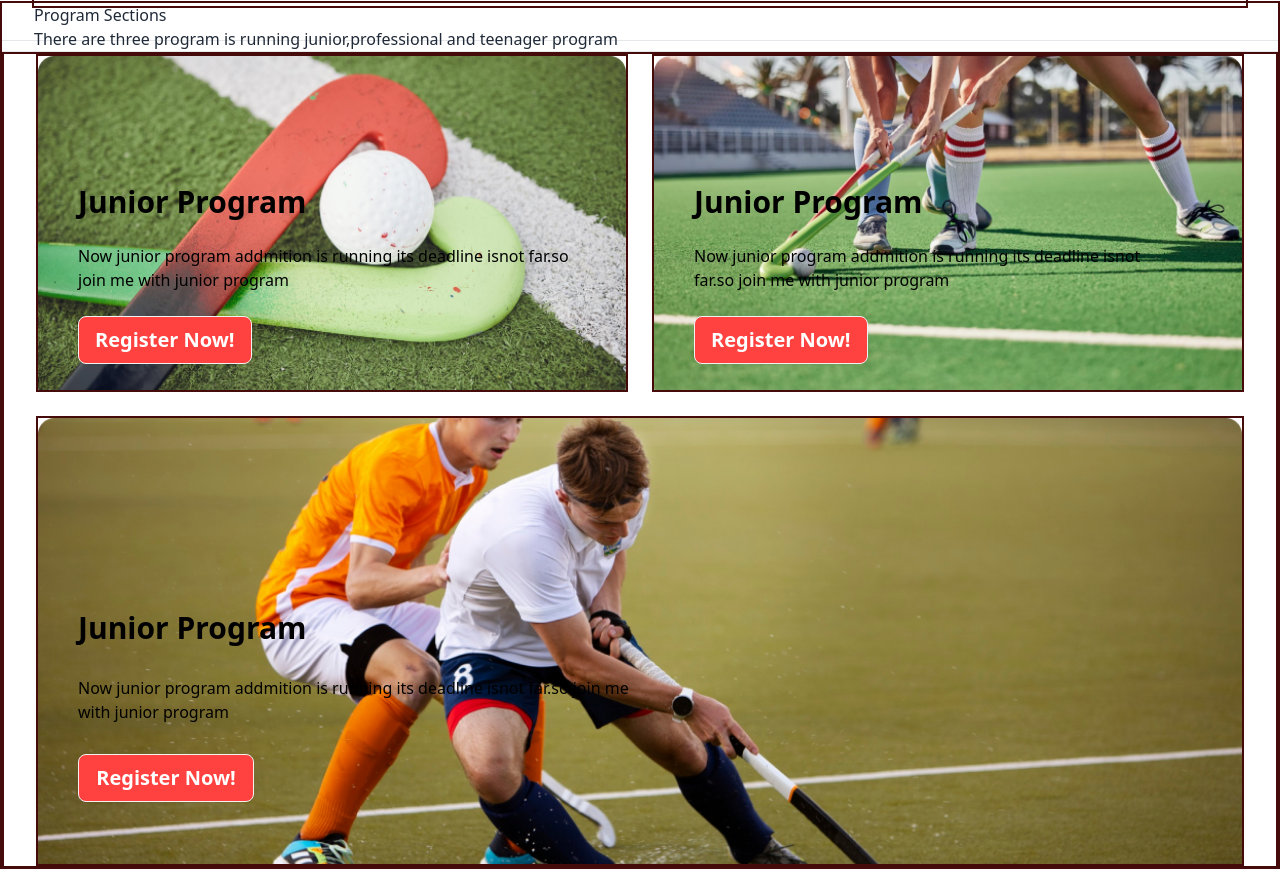
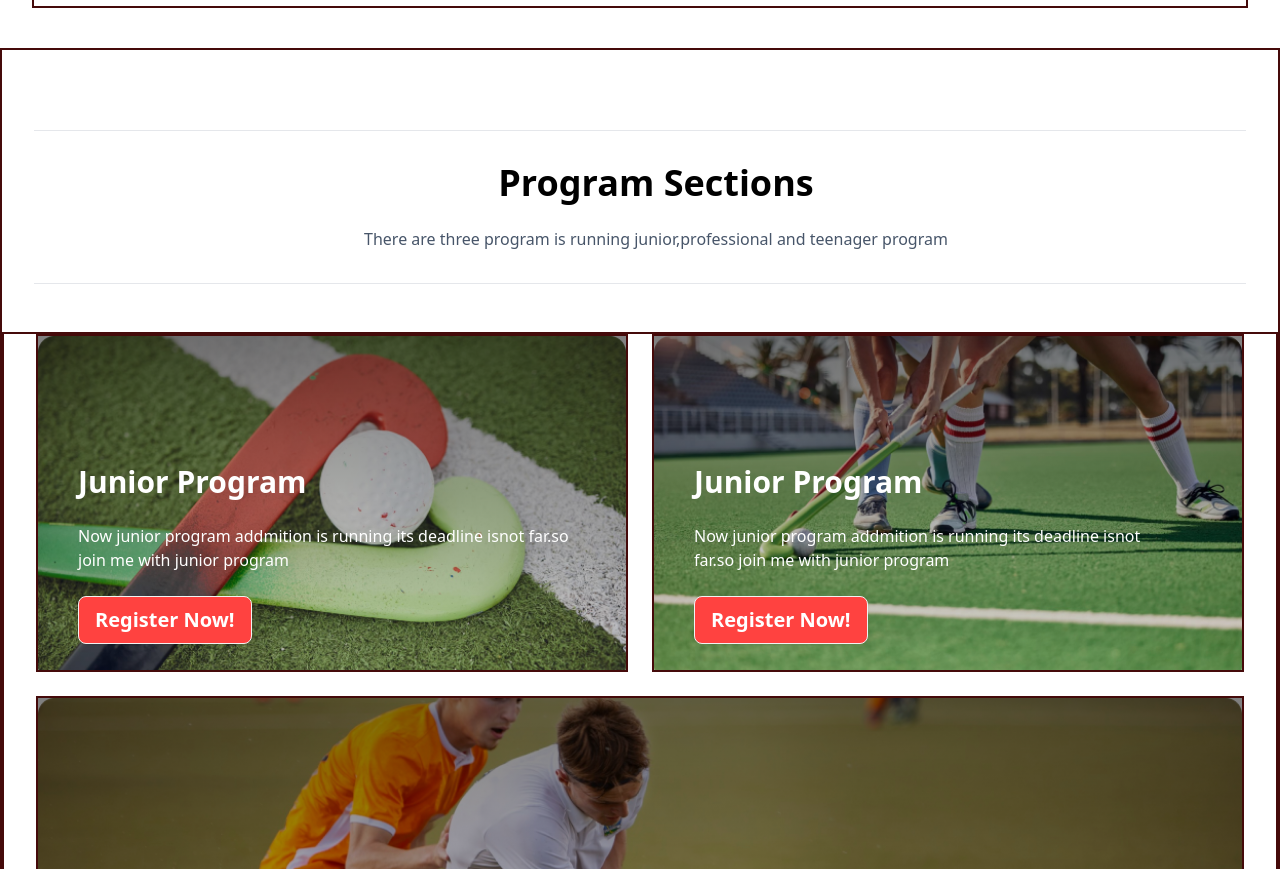
Before and after one commit to shipon1242/Assignment-three, a plain HTML site: page index.html in a window 1280 px wide. Shown: the part 1370-2239 px from the top of the page. Drawn offline with nearby package versions, Linux system fonts and the light colour scheme.

Commit message:
program section with gradient

```diff
--- a/index.html
+++ b/index.html
@@ -149,43 +149,45 @@
 
       </section>
       <!----program section-->
-      <hr class="h-px bg-[#13131833]">
-      <section class=" container mx-auto border-2 border-red-950 -m-10">
-        <div class=" pl-8 ">
-          <h2>
+
+      <section class=" container mx-auto border-2 border-red-950  mt-2">
+        <hr class="h-px bg-[#13131833] mt-20 mx-8">
+        <div class=" pl-8 grid justify-center items-center gap-6 mb-8 mt-8 ">
+
+          <h2 class="text-center font-bold text-4xl text-black">
             Program Sections
           </h2>
-          <p> There are three program is running junior,professional and teenager program</p>
+          <p class="text-center font-medium text-base text-slate-600"> There are three program is running junior,professional and teenager program</p>
         </div>
-        <hr class="h-px bg-[#13131833] -px-20">
+        <hr class="h-px bg-[#13131833]  mb-12   mx-8">
         <!--image grid part-->
         <div class=" container mx-auto  border-2 border-red-950 grid grid-cols-2 gap-6
         pl-8 pr-8">
 
 
-  <div class=" container   bg-cover  border-2 border-red-950 pt-32 pl-10 space-y-6 bg-[url(./images/2.png)] bg-no-repeat  ">
-    <h3 class="font-extrabold text-3xl text-black">Junior Program</h3>
-    <p class="font-medium text-base pr-10 text-black">
+  <div class=" container   bg-cover  border-2 border-red-950 pt-32 pl-10 space-y-6 bg-[linear-gradient(180deg,rgba(0,0,0,0.5),rgba(0,0,0,0.1)),url(./images/2.png)] bg-no-repeat  ">
+    <h3 class="font-extrabold text-3xl text-white">Junior Program</h3>
+    <p class="font-medium text-base pr-10 text-white">
       Now junior program addmition is running its deadline isnot far.so join me with junior program
     </p>
     <a class="btn  text-sm lg:text-xl font-normal lg:font-semibold text-white bg-hokes-color   ">Register Now!</a>
 
 </div>
-<div class=" container bg-cover h-[338px]  border-2 border-red-950 pt-32 pl-10 space-y-6 bg-[url(./images/3.png)] bg-no-repeat ">
-    <h3 class="font-extrabold text-3xl text-black">Junior Program</h3>
-    <p class="font-medium text-base pr-16 text-black">
+<div class=" container bg-cover h-[338px]  border-2 border-red-950 pt-32 pl-10 space-y-6 bg-[linear-gradient(180deg,rgba(0,0,0,0.5),rgba(0,0,0,0.1)),url(./images/3.png)] bg-no-repeat ">
+    <h3 class="font-extrabold text-3xl text-white">Junior Program</h3>
+    <p class="font-medium text-base pr-16 text-white">
       Now junior program addmition is running its deadline isnot far.so join me with junior program
     </p>
     <a class="btn  text-sm lg:text-xl font-normal lg:font-semibold text-white bg-hokes-color mr-4  ">Register Now!</a>
 
 </div>
 
-<div class=" container bg-cover  h-[450px]  border-2 border-red-950 pt-48 -pb-20 pl-10 -space-y-8 col-span-2 grid col-span-2 bg-[url(./images/4.png)] bg-no-repeat">
-    <h3 class="font-extrabold text-3xl text-black ">Junior Program</h3>
-    <p class="font-medium text-base lg:pr-[600px]  text-black -mb-10">
+<div class=" container bg-cover  h-[450px]  border-2 border-red-950 pt-48  pl-10 -space-y-8 col-span-2 grid col-span-2 bg-[linear-gradient(180deg,rgba(0,0,0,0.5),rgba(0,0,0,0.1)),url(./images/4.png)] bg-no-repeat">
+    <h3 class="font-extrabold text-3xl text-white ">Junior Program</h3>
+    <p class="font-medium text-base lg:pr-[600px]  text-white -mb-10">
       Now junior program addmition is running its deadline isnot far.so join me with junior program
     </p>
-    <a class="btn  text-sm lg:text-xl font-normal lg:font-semibold text-white bg-hokes-color mr-4 w-44 ">Register Now!</a>
+    <a class="btn  text-sm lg:text-xl font-normal lg:font-semibold text-white bg-hokes-color mr-4 w-44  ">Register Now!</a>
 
 </div>
 
```
